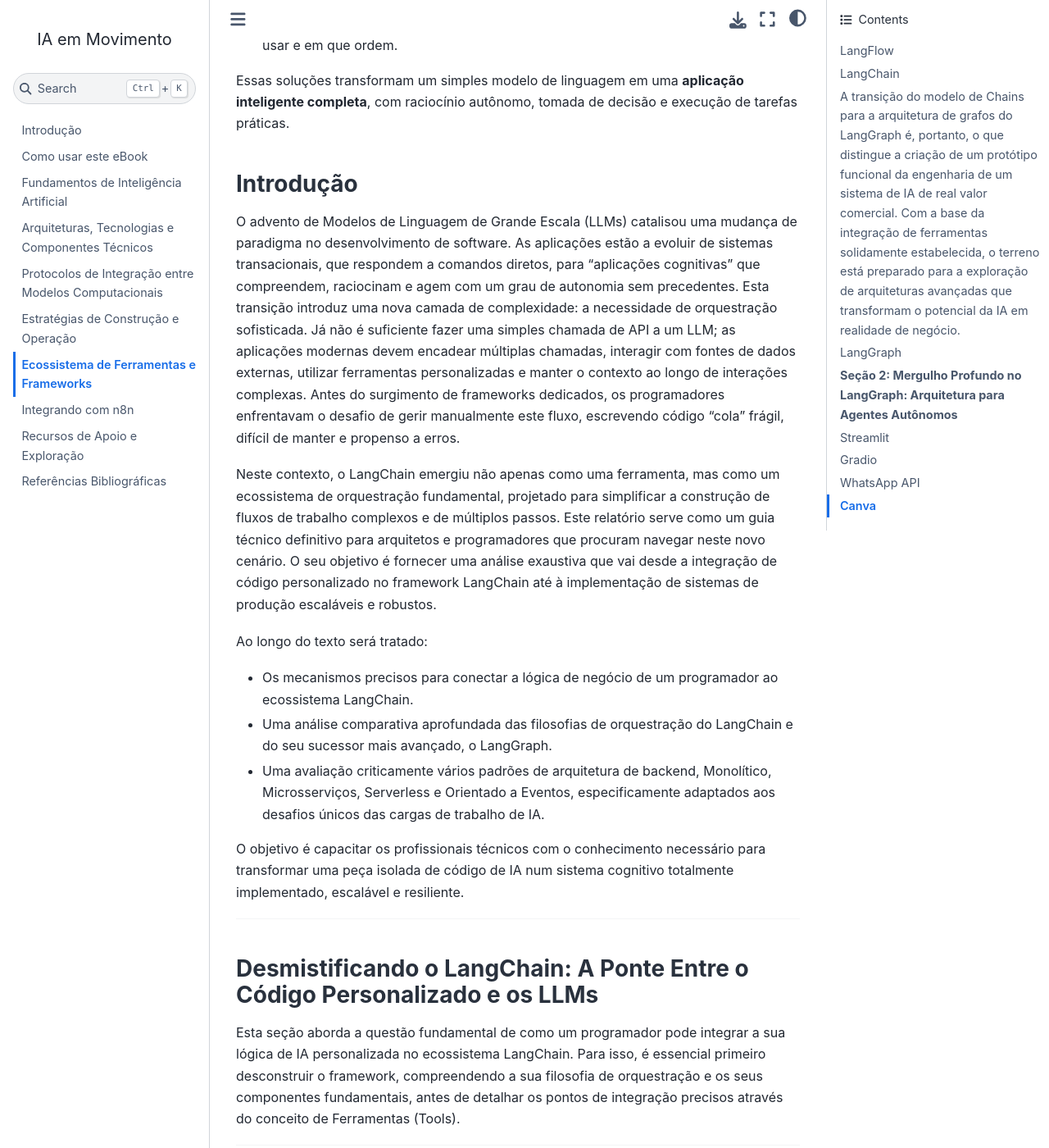
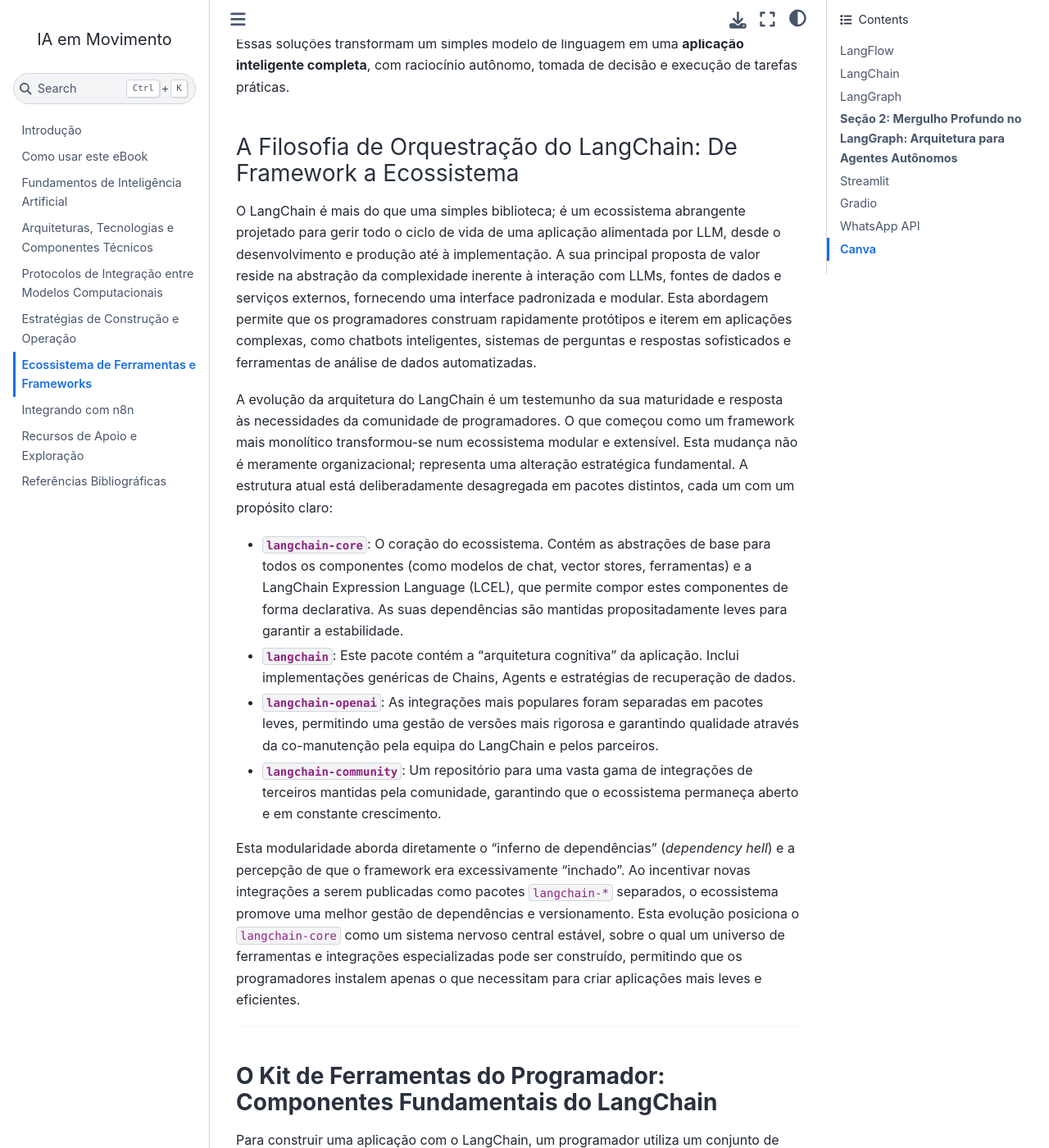
Before and after one commit to unb-lamfo-negocios-ai/LivroIAemMovimento, a Jupyter Book: the page built from capitulos/capEcossistema_Framework.md, in a window 1280 px wide and 1400 px high, scrolled down 11056 px. Shown: the whole window at 82% size. Built offline with Jupyter Book 1.0.4 settings and Sphinx 7.4.7 and the Sphinx Book theme 1.1.4, drawn with Linux system fonts in a browser that asks for light colours; pages that are not in the unit, such as notebooks, are missing from menus; cross-references to code outside the pages are shown as plain code; some of the changed text lies outside the part shown.

Commit message:
Update capEcossistema_Framework.md

```diff
--- a/capitulos/capEcossistema_Framework.md
+++ b/capitulos/capEcossistema_Framework.md
@@ -332,29 +330,7 @@
 
 Essas soluções transformam um simples modelo de linguagem em uma **aplicação inteligente completa**, com raciocínio autônomo, tomada de decisão e execução de tarefas práticas.
 
-### **Introdução**
-
-O advento de Modelos de Linguagem de Grande Escala (LLMs) catalisou uma mudança de paradigma no desenvolvimento de software. As aplicações estão a evoluir de sistemas transacionais, que respondem a comandos diretos, para "aplicações cognitivas" que compreendem, raciocinam e agem com um grau de autonomia sem precedentes. Esta transição introduz uma nova camada de complexidade: a necessidade de orquestração sofisticada. Já não é suficiente fazer uma simples chamada de API a um LLM; as aplicações modernas devem encadear múltiplas chamadas, interagir com fontes de dados externas, utilizar ferramentas personalizadas e manter o contexto ao longo de interações complexas. Antes do surgimento de frameworks dedicados, os programadores enfrentavam o desafio de gerir manualmente este fluxo, escrevendo código "cola" frágil, difícil de manter e propenso a erros.
-
-Neste contexto, o LangChain emergiu não apenas como uma ferramenta, mas como um ecossistema de orquestração fundamental, projetado para simplificar a construção de fluxos de trabalho complexos e de múltiplos passos. Este relatório serve como um guia técnico definitivo para arquitetos e programadores que procuram navegar neste novo cenário. O seu objetivo é fornecer uma análise exaustiva que vai desde a integração de código personalizado no framework LangChain até à implementação de sistemas de produção escaláveis e robustos.
-
-Ao longo do texto será tratado:
-
-- Os mecanismos precisos para conectar a lógica de negócio de um programador ao ecossistema LangChain.
-- Uma análise comparativa aprofundada das filosofias de orquestração do LangChain e do seu sucessor mais avançado, o LangGraph.
-- Uma avaliação criticamente vários padrões de arquitetura de backend, Monolítico, Microsserviços, Serverless e Orientado a Eventos, especificamente adaptados aos desafios únicos das cargas de trabalho de IA.
-
-O objetivo é capacitar os profissionais técnicos com o conhecimento necessário para transformar uma peça isolada de código de IA num sistema cognitivo totalmente implementado, escalável e resiliente.
-
----
-
-### **Desmistificando o LangChain: A Ponte Entre o Código Personalizado e os LLMs**
-
-Esta seção aborda a questão fundamental de como um programador pode integrar a sua lógica de IA personalizada no ecossistema LangChain. Para isso, é essencial primeiro desconstruir o framework, compreendendo a sua filosofia de orquestração e os seus componentes fundamentais, antes de detalhar os pontos de integração precisos através do conceito de Ferramentas (Tools).
-
----
-
-### **A Filosofia de Orquestração do LangChain: De Framework a Ecossistema**
+### A Filosofia de Orquestração do LangChain: De Framework a Ecossistema
 
 O LangChain é mais do que uma simples biblioteca; é um ecossistema abrangente projetado para gerir todo o ciclo de vida de uma aplicação alimentada por LLM, desde o desenvolvimento e produção até à implementação. A sua principal proposta de valor reside na abstração da complexidade inerente à interação com LLMs, fontes de dados e serviços externos, fornecendo uma interface padronizada e modular. Esta abordagem permite que os programadores construam rapidamente protótipos e iterem em aplicações complexas, como chatbots inteligentes, sistemas de perguntas e respostas sofisticados e ferramentas de análise de dados automatizadas.
 
@@ -362,7 +338,7 @@
 
 - **`langchain-core`**: O coração do ecossistema. Contém as abstrações de base para todos os componentes (como modelos de chat, vector stores, ferramentas) e a LangChain Expression Language (LCEL), que permite compor estes componentes de forma declarativa. As suas dependências são mantidas propositadamente leves para garantir a estabilidade.
 - **`langchain`**: Este pacote contém a "arquitetura cognitiva" da aplicação. Inclui implementações genéricas de Chains, Agents e estratégias de recuperação de dados.
-- **Pacotes de Integração (ex: `langchain-openai`)**: As integrações mais populares foram separadas em pacotes leves, permitindo uma gestão de versões mais rigorosa e garantindo qualidade através da co-manutenção pela equipa do LangChain e pelos parceiros.
+- **`langchain-openai`**: As integrações mais populares foram separadas em pacotes leves, permitindo uma gestão de versões mais rigorosa e garantindo qualidade através da co-manutenção pela equipa do LangChain e pelos parceiros.
 - **`langchain-community`**: Um repositório para uma vasta gama de integrações de terceiros mantidas pela comunidade, garantindo que o ecossistema permaneça aberto e em constante crescimento.
 
 Esta modularidade aborda diretamente o "inferno de dependências" (*dependency hell*) e a percepção de que o framework era excessivamente "inchado". Ao incentivar novas integrações a serem publicadas como pacotes `langchain-*` separados, o ecossistema promove uma melhor gestão de dependências e versionamento. Esta evolução posiciona o `langchain-core` como um sistema nervoso central estável, sobre o qual um universo de ferramentas e integrações especializadas pode ser construído, permitindo que os programadores instalem apenas o que necessitam para criar aplicações mais leves e eficientes.
@@ -381,7 +357,6 @@
     - **Chains**: Representam uma sequência de chamadas. A forma moderna de as construir é através da **LangChain Expression Language (LCEL)**, que utiliza o operador pipe (`|`) para compor componentes de forma declarativa e transparente.
     - **Agents**: Utilizam um LLM para tomar decisões. Um agente tem acesso a um conjunto de ferramentas e decide, com base na entrada do utilizador, qual ferramenta usar, como usá-la e como proceder com a saída, permitindo um comportamento dinâmico e autónomo.
 
----
 
 ### **O Ponto de Conexão: Integrando Código Personalizado via Ferramentas (Tools)**
 
@@ -391,7 +366,7 @@
 
 O LangChain oferece vários métodos para criar ferramentas personalizadas, desde simples decoradores de função até implementações mais complexas. A chave para o sucesso é fornecer ao LLM uma descrição em linguagem natural clara e precisa da ferramenta, incluindo o que ela faz e quais são os seus parâmetros de entrada. É essa descrição que o LLM utiliza para raciocinar sobre a utilidade da ferramenta no contexto de uma determinada tarefa. Esta capacidade de integrar código personalizado transforma o LLM de um mero gerador de texto num verdadeiro orquestrador de processos de negócio.
 
----
+
 
 ### **Informações Adicionais do LangChain**
 
@@ -400,7 +375,7 @@
 Esta limitação expõe a necessidade de um paradigma de orquestração mais avançado: o **LangGraph**. Conforme será explorado em detalhe posteriormente, o LangGraph foi projetado especificamente para construir agentes mais robustos e controláveis, permitindo a criação de fluxos de trabalho com ciclos, ramificações condicionais e a capacidade de auto-correção; capacidades essenciais para sistemas autónomos complexos.
 
 A transição do modelo de Chains para a arquitetura de grafos do LangGraph é, portanto, o que distingue a criação de um protótipo funcional da engenharia de um sistema de IA de real valor comercial. Com a base da integração de ferramentas solidamente estabelecida, o terreno está preparado para a exploração de arquiteturas avançadas que transformam o potencial da IA em realidade de negócio.
----
+
 
 ## LangGraph
 
```
Also changed, not shown: other parts of capitulos/capEcossistema_Framework.md (+2 -4 lines).
